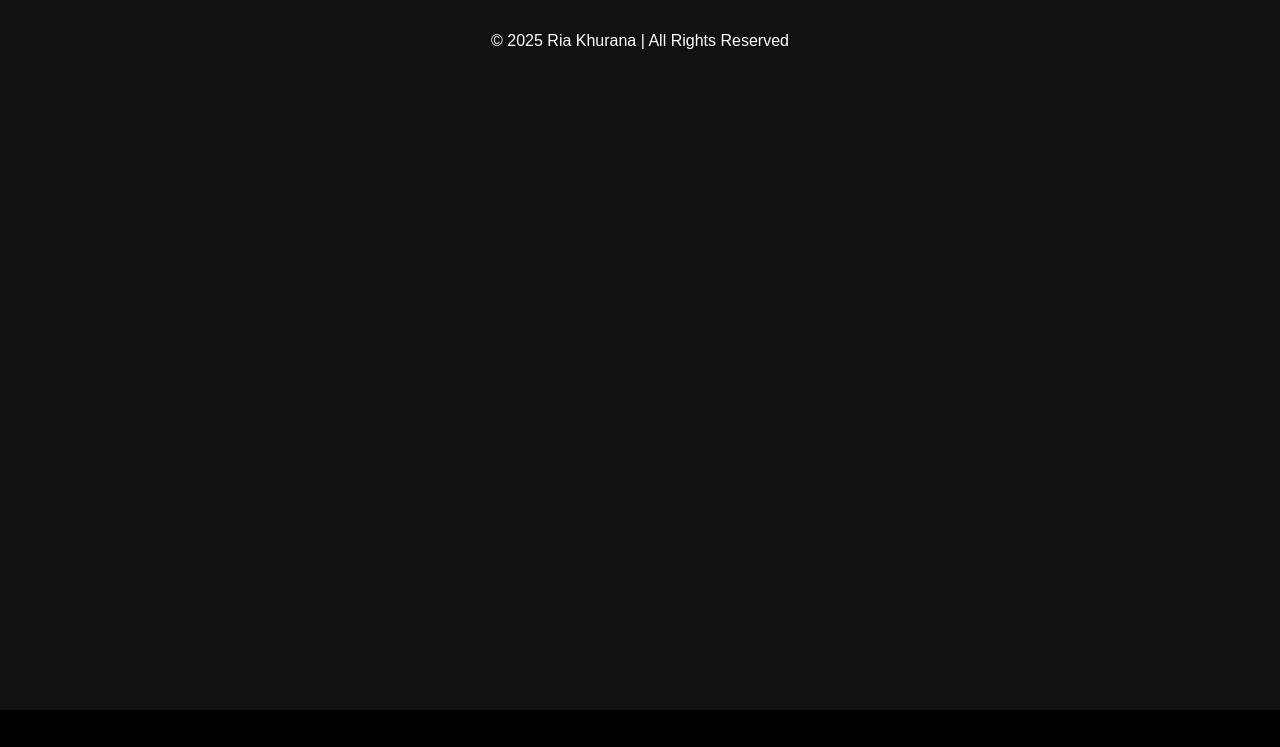
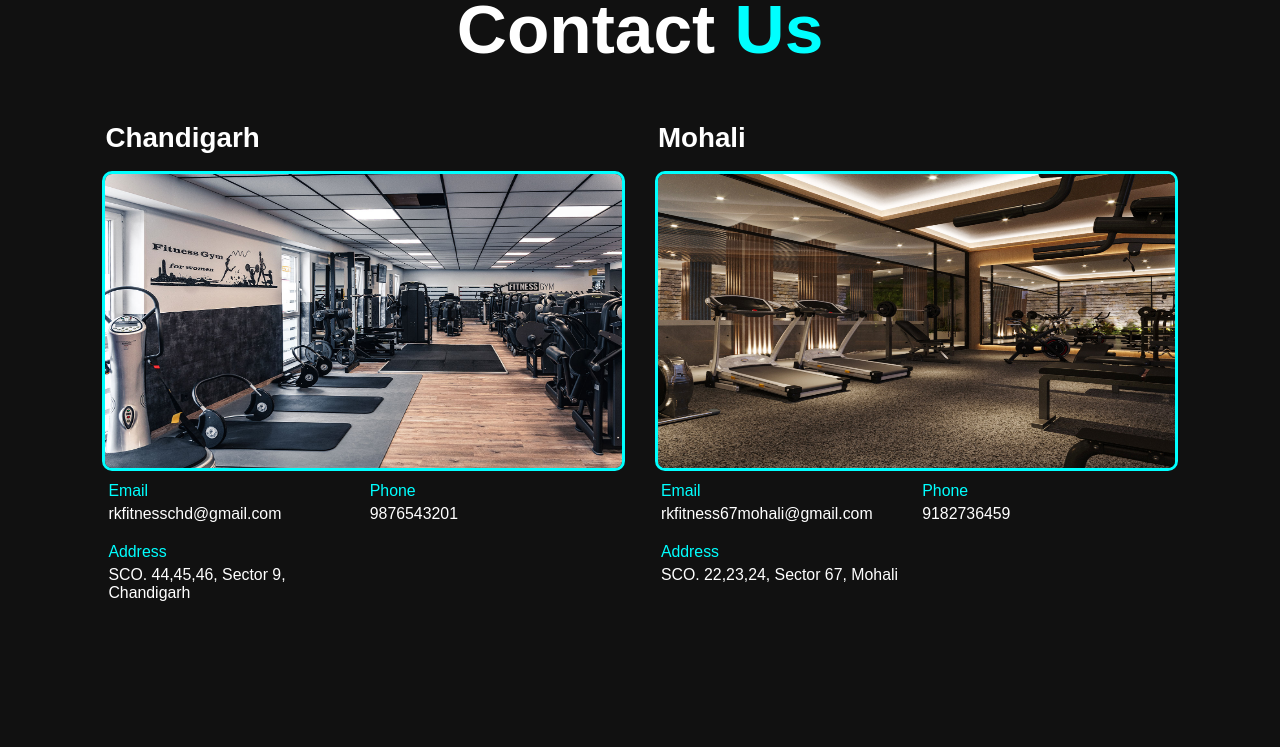
Before and after one commit to theriakhurana/Gym-Website, a plain HTML site: page index.html in a window 1280 px wide. Shown: the part 4883-5630 px from the top of the page. Before the commit the page ends 5593 px from the top, so only its background shows below. Drawn offline with nearby package versions, Linux system fonts and the light colour scheme.

Commit message:
contact info added

```diff
--- a/index.html
+++ b/index.html
@@ -210,6 +210,53 @@
       </div>
     </section>
 
+    <!-- contact -->
+    <section class="contact">
+      <div class="contact-box">
+        <h2 class="heading">Contact <span>Us</span></h2>
+
+        <div class="wrapper">
+          <div class="contact-item">
+            <h2>Chandigarh</h3>
+            <img src="assets/gym1.jpg" alt="">
+            <div class="contact-info">
+              <div>
+                <span>Email</span>
+                <p>rkfitnesschd@gmail.com</p>
+              </div>
+              <div>
+                <span>Phone</span>
+                <p>9876543201</p>
+              </div>
+              <div>
+                <span>Address</span>
+                <p>SCO. 44,45,46, Sector 9, Chandigarh</p>
+              </div>
+            </div>
+          </div>
+
+          <div class="contact-item">
+            <h2>Mohali</h3>
+            <img src="assets/gym2.jpg" alt="">
+            <div class="contact-info">
+              <div>
+                <span>Email</span>
+                <p>rkfitness67mohali@gmail.com</p>
+              </div>
+              <div>
+                <span>Phone</span>
+                <p>9182736459</p>
+              </div>
+              <div>
+                <span>Address</span>
+                <p>SCO. 22,23,24, Sector 67, Mohali</p>
+              </div>
+            </div>
+          </div>
+        </div>
+      </div>
+     </section>
+
     <!-- footer -->
 
     <section class="footer">
--- a/style.css
+++ b/style.css
@@ -352,7 +352,7 @@ span{
   flex-direction: column;
 }
 
-.review-heading{
+.review .heading{
   margin-bottom: 5rem;
 }
 
@@ -407,9 +407,63 @@ span{
   color: gold;
 }
 
-/* footer */
+/* contact */
+ /* -------------------------------------------  */
+.contact{
+  background: var(--snd-bg-color);
+}
 
+.contact-box{
+  background-size: cover;
+  display: flex;
+  justify-content: center;
+  align-items: center;
+  flex-direction: column;
+}
 
+.contact .heading{
+  margin-top: -2rem;
+  margin-bottom : 2rem;
+}
+
+.contact-box img{
+  width: 100%;
+  height: 300px;
+  border-radius: 10px;
+  border: 3px solid var(--main-color);
+}
+
+.contact .wrapper{
+  display: grid;
+  grid-template-columns: repeat(2, 1fr);
+  gap: 3rem;
+}
+
+.contact-item h2{
+  font-size: 2.8rem;
+  padding: 3px;
+  gap: 2rem;
+  margin-bottom: 1.5rem;
+}
+
+.contact-info{
+  font-size: 1.6rem;
+  display: grid;
+  grid-template-columns: repeat(2, 1fr);
+}
+
+.contact-info div{
+  padding: 6px;
+  margin-top: 3px;
+}
+
+.contact-info p{
+  padding: 5px 5px 5px 0px;
+}
+
+ /* ------------------------------------------------ */
+
+ /* footer */
 .footer{
   position: relative;
   bottom: 0;
```
Also changed, not shown: assets/gym1.jpg (added), assets/gym2.jpg (added).
